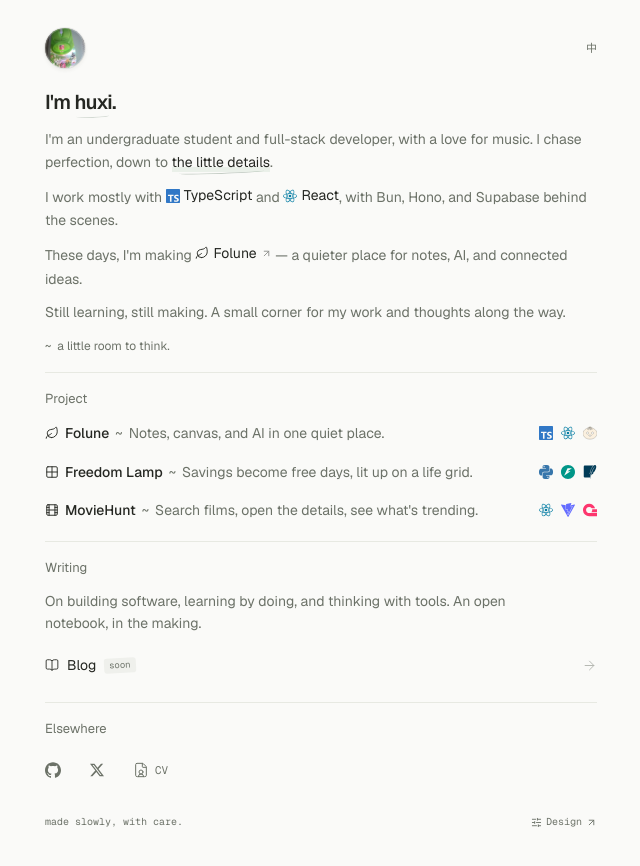
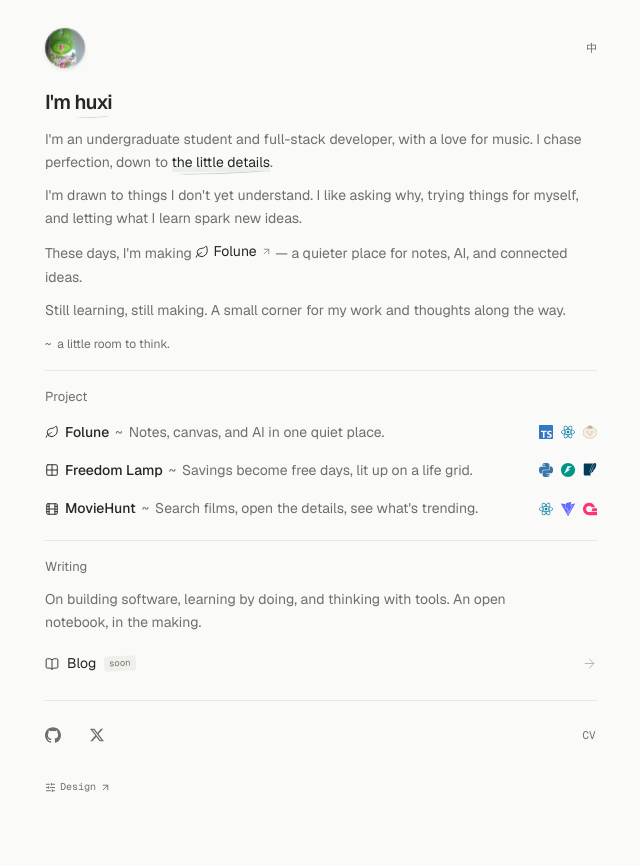
Before and after one commit to huxi7/huxi, a Next.js app: page / in a window 1280 px wide. Shown: the whole page, without its empty margins (319-959 px from the left). After the commit the page ends 833 px from the top, so only its background shows below. Built offline with nearby package versions, Linux system fonts and the light colour scheme.

Commit message:
refactor: refine personal introduction and footer navigation

```diff
--- a/src/components/CLAUDE.md
+++ b/src/components/CLAUDE.md
@@ -2,11 +2,11 @@
 > L2 | 父级: ../CLAUDE.md
 
 identity-avatar.tsx: 本地头像与同心呼吸环共用一个入口；一轮呼吸后归位，减少动态效果时不播放。
-icons.tsx: 技术品牌图标、项目符号与社交图标；品牌色值在此唯一定义，不请求外部图片。
+icons.tsx: 技术品牌图标、项目符号与 GitHub/X 社交图标；品牌色值在此唯一定义，不请求外部图片。
 detail-note.tsx: 局部批注与外链预览；响应悬停、聚焦、轻点与 Escape。
-site-shell.tsx: 共享头像页眉、语言切换、页脚与开发入口。
+site-shell.tsx: 共享头像页眉与语言切换；页脚仅在开发时显示设计入口。
 site-document.tsx: 分语言根文档与本地 Geist 字体。
-home-page.tsx: 服务端首页；组合正文批注、项目与图标社交入口。
+home-page.tsx: 服务端首页；正文呈现个人身份与求知习惯；底部左侧社交图标，右侧 CV 文字入口。
 project-link.tsx: 服务端单行项目行；右侧默认技术栈图标，悬停或聚焦换出跳转地址；源码入口使用 GitHub 图标。
 placeholder-page.tsx: Blog 与 CV 过渡页；不制造文章或履历。
 
--- a/src/components/home-page.tsx
+++ b/src/components/home-page.tsx
@@ -1,13 +1,13 @@
 /**
- * [INPUT]: 依赖单一内容源、静态路由、项目行与局部批注。
+ * [INPUT]: 依赖双语个人叙述、静态路由、项目行与局部批注。
  * [OUTPUT]: 导出 HomePage 双语首页。
- * [POS]: 服务端内容编排；正文无需等待客户端脚本。
+ * [POS]: 服务端内容编排；底部区分社交入口与履历入口。
  * [PROTOCOL]: 变更时更新此头部，然后检查 CLAUDE.md
  */
 import Link from "next/link";
 import { ArrowUpRight, ArrowRight, BookOpen } from "lucide-react";
 import { copy, destination, identity, projects, type Locale } from "@/data/site";
-import { ProjectIcon, SocialIcon, TechIcon } from "./icons";
+import { ProjectIcon, SocialIcon } from "./icons";
 import { DetailNote } from "./detail-note";
 import { ProjectLink } from "./project-link";
 import { SiteShell } from "./site-shell";
@@ -19,7 +19,7 @@ export function HomePage({ locale }: { locale: Locale }) {
       <h1 id="intro-title" aria-label={text.title} className="mb-3 text-[20px] leading-7 font-semibold tracking-[-0.035em]">{text.greeting}<DetailNote label={text.nameLabel} className="name-note" note={<><span className="name-pronunciation">hū xī</span><span className="note-divider" aria-hidden="true">/</span><span>{text.nameNote}</span></>}>huxi</DetailNote>{text.titleEnd}</h1>
       <div className="space-y-2.5 text-[14px] leading-[1.65] text-copy">
         <p>{text.introductionStart}<DetailNote label={text.detailLabel} className="pencil-note" note={text.detailNote}>{text.introductionDetail}</DetailNote>{text.introductionEnd}</p>
-        <p>{text.craftStart}<span className="tech-mention"><TechIcon name="typescript" />TypeScript</span>{text.craftMiddle}<span className="tech-mention tech-react"><TechIcon name="react" />React</span>{text.craftEnd}</p>
+        <p>{text.curiosity}</p>
         <p>{text.nowStart}<DetailNote href={identity.folune} label="Folune" className="folune-note" note={<>
           <span className="preview-eyebrow"><ProjectIcon name="folune" className="size-3" />Folune</span>
           <svg className="idea-sketch" viewBox="0 0 200 58" fill="none" aria-hidden="true">
@@ -53,14 +53,13 @@ export function HomePage({ locale }: { locale: Locale }) {
         </Link>
       </section>
 
-      <section aria-labelledby="elsewhere-title" className="section-divider pt-4">
-        <h2 id="elsewhere-title" className="section-label mb-3.5">{text.elsewhere}</h2>
+      <div className="section-divider flex items-center justify-between gap-6 pt-4">
         <div className="-ml-2.5 flex flex-wrap items-center gap-x-2 gap-y-3">
           <DetailNote href={identity.github} label="GitHub · solink7" className="social-detail" note="GitHub ↗"><SocialIcon name="github" /></DetailNote>
           <DetailNote href={identity.x} label="X · @bblink777" className="social-detail" note="X ↗"><SocialIcon name="x" className="size-3.5" /></DetailNote>
-          <Link href={destination(locale, "cv")} className="cv-link" aria-label={`${text.cv} · ${text.soon}`}><SocialIcon name="cv" /><span className="font-mono text-[11px]">CV</span><span className="cv-caption" aria-hidden="true">{text.soon}</span></Link>
         </div>
-      </section>
+        <Link href={destination(locale, "cv")} className="cv-link -mr-2.5" aria-label={`${text.cv} · ${text.soon}`}><span>{text.cv}</span><span className="cv-caption" aria-hidden="true">{text.soon}</span></Link>
+      </div>
     </div>
   </SiteShell>;
 }
--- a/src/components/icons.tsx
+++ b/src/components/icons.tsx
@@ -4,7 +4,7 @@
  * [POS]: 统一行内图形尺寸；技术品牌色值在此处唯一定义，不请求外部图片。
  * [PROTOCOL]: 变更时更新此头部，然后检查 CLAUDE.md
  */
-import { FileUser, Film, Grid2X2, Leaf } from "lucide-react";
+import { Film, Grid2X2, Leaf } from "lucide-react";
 import type { Tech } from "@/data/site";
 
 // ---- 技术图标：Simple Icons（CC0）的官方图形与品牌色 ------------------
@@ -31,8 +31,7 @@ export function ProjectIcon({ name, className = "size-4" }: { name: "folune" | "
   return <Icon className={className} aria-hidden="true" strokeWidth={1.6} />;
 }
 
-export function SocialIcon({ name, className = "size-4" }: { name: "github" | "x" | "cv"; className?: string }) {
-  if (name === "cv") return <FileUser className={className} aria-hidden="true" strokeWidth={1.5} />;
+export function SocialIcon({ name, className = "size-4" }: { name: "github" | "x"; className?: string }) {
   return <svg className={className} aria-hidden="true" viewBox="0 0 24 24" fill="currentColor">
     {name === "github"
       ? <path d="M12 .297c-6.63 0-12 5.373-12 12 0 5.303 3.438 9.8 8.205 11.385.6.113.82-.258.82-.577 0-.285-.01-1.04-.015-2.04-3.338.724-4.042-1.61-4.042-1.61C4.422 18.07 3.633 17.7 3.633 17.7c-1.087-.744.084-.729.084-.729 1.205.084 1.838 1.236 1.838 1.236 1.07 1.835 2.809 1.305 3.495.998.108-.776.417-1.305.76-1.605-2.665-.3-5.466-1.332-5.466-5.93 0-1.31.465-2.38 1.235-3.22-.135-.303-.54-1.523.105-3.176 0 0 1.005-.322 3.3 1.23.96-.267 1.98-.399 3-.405 1.02.006 2.04.138 3 .405 2.28-1.552 3.285-1.23 3.285-1.23.645 1.653.24 2.873.12 3.176.765.84 1.23 1.91 1.23 3.22 0 4.61-2.805 5.625-5.475 5.92.42.36.81 1.096.81 2.22 0 1.606-.015 2.896-.015 3.286 0 .315.21.69.825.57C20.565 22.092 24 17.592 24 12.297c0-6.627-5.373-12-12-12" />
--- a/src/components/site-shell.tsx
+++ b/src/components/site-shell.tsx
@@ -1,6 +1,6 @@
 /**
  * [INPUT]: 依赖静态路径、双语文案与 IdentityAvatar。
- * [OUTPUT]: 导出 SiteShell、SiteHeader 与 SiteFooter。
+ * [OUTPUT]: 导出 SiteShell、SiteHeader 与仅开发时显示的 SiteFooter。
  * [POS]: 保持全部公开页面的窄栏、导航与身份一致。
  * [PROTOCOL]: 变更时更新此头部，然后检查 CLAUDE.md
  */
@@ -22,12 +22,12 @@ export function SiteHeader({ locale, page = "home" }: { locale: Locale; page?: P
   </header>;
 }
 
-export function SiteFooter({ locale }: { locale: Locale }) {
+export function SiteFooter() {
+  if (process.env.NODE_ENV !== "development") return null;
   return <footer className="mt-6 flex flex-wrap items-center justify-between gap-4 pb-2 font-mono text-[10px] leading-5 text-copy">
-    <span>{copy[locale].footer}</span>
-    {process.env.NODE_ENV === "development" && <Link href="/design/" className="quiet-link" aria-label="Open development design system">
+    <Link href="/design/" className="quiet-link" aria-label="Open development design system">
       <SlidersHorizontal size={11} aria-hidden="true" /><span>Design</span><ArrowUpRight size={11} aria-hidden="true" />
-    </Link>}
+    </Link>
   </footer>;
 }
 
@@ -36,6 +36,6 @@ export function SiteShell({ children, locale, page = "home" }: { children: React
     <a href="#content" className="fixed top-3 left-3 z-50 -translate-y-24 rounded bg-ink px-3 py-2 text-paper focus:translate-y-0">{copy[locale].skip}</a>
     <SiteHeader locale={locale} page={page} />
     <main id="content" tabIndex={-1}>{children}</main>
-    <SiteFooter locale={locale} />
+    <SiteFooter />
   </div>;
 }
--- a/src/data/CLAUDE.md
+++ b/src/data/CLAUDE.md
@@ -1,7 +1,7 @@
 # src/data/
 > L2 | 父级: ../CLAUDE.md
 
-site.ts: 双语正文、头像路径、项目事实、公开链接与路由映射。
+site.ts: 双语个人叙述、页面正文、头像路径、项目事实、公开链接与路由映射。
 motion.ts: 呼吸时长的唯一来源；关键帧与缓动由 globals.css 定义。
 metadata.ts: 按页面与语言生成静态标题、摘要和搜索索引策略。
 
--- a/src/data/site.ts
+++ b/src/data/site.ts
@@ -79,9 +79,9 @@ export const projects: Project[] = [
 
 export const copy = {
   en: {
-    title: "I'm huxi.",
+    title: "I'm huxi",
     greeting: "I'm ",
-    titleEnd: ".",
+    titleEnd: "",
     nameLabel: "What huxi means",
     nameNote: "a breath, in Chinese.",
     detailLabel: "A note on the little details",
@@ -91,9 +91,7 @@ export const copy = {
     introductionStart: "I'm an undergraduate student and full-stack developer, with a love for music. I chase perfection, down to ",
     introductionDetail: "the little details",
     introductionEnd: ".",
-    craftStart: "I work mostly with ",
-    craftMiddle: " and ",
-    craftEnd: ", with Bun, Hono, and Supabase behind the scenes.",
+    curiosity: "I'm drawn to things I don't yet understand. I like asking why, trying things for myself, and letting what I learn spark new ideas.",
     nowStart: "These days, I'm making ",
     nowEnd: " — a quieter place for notes, AI, and connected ideas.",
     closing: "Still learning, still making. A small corner for my work and thoughts along the way.",
@@ -101,10 +99,8 @@ export const copy = {
     projects: "Project",
     writing: "Writing",
     writingText: "On building software, learning by doing, and thinking with tools. An open notebook, in the making.",
-    elsewhere: "Elsewhere",
     cv: "CV",
     soon: "soon",
-    footer: "made slowly, with care.",
     breathe: "Take a breath",
     breathHint: "a moment, just for you.",
     back: "Back to home",
@@ -126,9 +122,9 @@ export const copy = {
     },
   },
   zh: {
-    title: "你好，我是 huxi。",
+    title: "你好，我是 huxi",
     greeting: "你好，我是 ",
-    titleEnd: "。",
+    titleEnd: "",
     nameLabel: "huxi 名字的含义",
     nameNote: "呼吸，也是我的名字。",
     detailLabel: "关于小细节的一句批注",
@@ -138,9 +134,7 @@ export const copy = {
     introductionStart: "在校大学生，全栈开发，也爱听点音乐。追求完美，在意",
     introductionDetail: "每个细节",
     introductionEnd: "。",
-    craftStart: "我主要使用 ",
-    craftMiddle: " 和 ",
-    craftEnd: "，也用 Bun、Hono 与 Supabase 把应用的另一面搭起来。",
+    curiosity: "我总会被还不懂的事物吸引，喜欢问个为什么，也喜欢亲手试一试。学到的新东西，常常会长成一个有趣的点子。",
     nowStart: "最近正在打磨 ",
     nowEnd: "，为记录、AI 和彼此相连的想法，留一个安静的地方。",
     closing: "一边学习，一边创造。在这一小处，留下作品与沿途的思考。",
@@ -148,10 +142,8 @@ export const copy = {
     projects: "项目",
     writing: "写作",
     writingText: "写做软件的过程、学习中的发现，以及借助工具思考的尝试。一本公开的笔记，正在准备。",
-    elsewhere: "在别处找到我",
     cv: "CV",
     soon: "准备中",
-    footer: "慢慢做，认真对待。",
     breathe: "留一次呼吸的时间",
     breathHint: "这一小会儿，留给自己。",
     back: "回到首页",
--- a/src/styles/CLAUDE.md
+++ b/src/styles/CLAUDE.md
@@ -1,6 +1,6 @@
 # src/styles/
 > L2 | 父级: ../CLAUDE.md
 
-globals.css: Tailwind 主题、隐藏主滚动条、头像同心呼吸关键帧、单行项目行的图标与地址互换、批注与链接反馈；减少动态效果保留静态反馈。
+globals.css: Tailwind 主题、隐藏主滚动条、头像同心呼吸关键帧、项目行互换、批注与链接反馈；CV 使用独立文字样式；减少动态效果保留静态反馈。
 
 [PROTOCOL]: 变更时更新此头部，然后检查 CLAUDE.md
--- a/src/styles/globals.css
+++ b/src/styles/globals.css
@@ -198,10 +198,6 @@
   .preview-caption { font-size: 9px; text-align: center; }
   .folune-note .detail-trigger > svg:first-child { transition: transform var(--duration-reveal) var(--ease-quiet); }
   .folune-note[data-open="true"] .detail-trigger > svg:first-child { transform: rotate(-12deg); }
-  .tech-mention { display: inline-flex; align-items: center; gap: 4px; vertical-align: -1px; color: var(--color-ink); }
-  .tech-mention svg { transition: transform 650ms var(--ease-quiet), color var(--duration-detail); }
-  .tech-mention:hover svg { transform: rotate(-5deg); }
-  .tech-react:hover svg { transform: rotate(60deg); }
 
   /* ---- 链接：细线、图标与箭头共同给出轻量反馈 ------------------------ */
   .project-row, .reading-link { transition: background-color var(--duration-detail); }
@@ -240,12 +236,14 @@
   .reading-link:is(:hover, :focus-visible) .soon-note { transform: rotate(0); }
 
   /* ---- 社交入口：小图标，保留宽裕的点击范围 -------------------------- */
-  .social-detail .detail-trigger, .cv-link { height: 36px; min-width: 36px; justify-content: center; border-radius: 50%; color: var(--color-copy); transition: color var(--duration-detail), background-color var(--duration-detail); }
-  .social-detail[data-open="true"] .detail-trigger, .cv-link:is(:hover, :focus-visible) { color: var(--color-ink); background: var(--color-hover); }
+  .social-detail .detail-trigger { height: 36px; min-width: 36px; justify-content: center; border-radius: 50%; color: var(--color-copy); transition: color var(--duration-detail), background-color var(--duration-detail); }
+  .social-detail[data-open="true"] .detail-trigger { color: var(--color-ink); background: var(--color-hover); }
   .social-detail .detail-trigger svg { transition: transform var(--duration-reveal) var(--ease-quiet); }
   .social-detail[data-open="true"] .detail-trigger svg { transform: translateY(-1px) rotate(-5deg); }
   .social-detail .detail-popover { padding: 4px 8px; font-size: 9px; bottom: calc(100% + 5px); border-radius: 4px; }
-  .cv-link { position: relative; display: inline-flex; align-items: center; gap: 6px; padding: 0 10px; border-radius: 6px; text-decoration: none; }
+  /* ---- 履历入口：独立文字链接，与社交图标分组 ------------------------ */
+  .cv-link { position: relative; display: inline-flex; align-items: center; justify-content: center; height: 36px; min-width: 36px; padding: 0 10px; border-radius: 6px; color: var(--color-copy); font: 11px/20px var(--font-mono); text-decoration: underline; text-decoration-color: transparent; text-underline-offset: 4px; transition: color var(--duration-detail), background-color var(--duration-detail), text-decoration-color var(--duration-detail); }
+  .cv-link:is(:hover, :focus-visible) { color: var(--color-ink); background: var(--color-hover); text-decoration-color: var(--color-muted); }
   .cv-caption { position: absolute; left: 50%; bottom: calc(100% + 5px); padding: 4px 8px; border: 1px solid var(--color-rule); border-radius: 4px; background: var(--color-paper); font: 9px/1.6 var(--font-mono); white-space: nowrap; visibility: hidden; opacity: 0; transform: translate(-50%, 3px); transition: opacity var(--duration-detail), transform var(--duration-detail), visibility var(--duration-detail); }
   .cv-link:is(:hover, :focus-visible) .cv-caption { visibility: visible; opacity: 1; transform: translate(-50%, 0); }
 }
@@ -270,7 +268,7 @@
 @media (prefers-reduced-motion: reduce) {
   *, *::before, *::after { scroll-behavior: auto !important; transition-duration: 0.01ms !important; animation: none !important; }
   .detail-popover, .detail-note[data-open="true"] .detail-popover { transform: translateX(-50%); }
-  .project-stack svg, .tech-mention:hover svg, .project-row:is(:hover, :focus-visible) .project-mark, .reading-link:is(:hover, :focus-visible) .reading-icon, .social-detail[data-open="true"] .detail-trigger svg, .folune-note[data-open="true"] .detail-trigger > svg:first-child, :is(.project-row, .reading-link):is(:hover, :focus-visible) .link-arrow, .folune-note[data-open="true"] .link-arrow { transform: none; }
+  .project-stack svg, .project-row:is(:hover, :focus-visible) .project-mark, .reading-link:is(:hover, :focus-visible) .reading-icon, .social-detail[data-open="true"] .detail-trigger svg, .folune-note[data-open="true"] .detail-trigger > svg:first-child, :is(.project-row, .reading-link):is(:hover, :focus-visible) .link-arrow, .folune-note[data-open="true"] .link-arrow { transform: none; }
   .soon-note { transform: none; }
   .identity-hint, .identity-avatar:is(:hover, :focus-visible) .identity-hint { transform: none; }
 }
```
Also changed, not shown: 1 other file (tests, documents, lock files or other folders).
